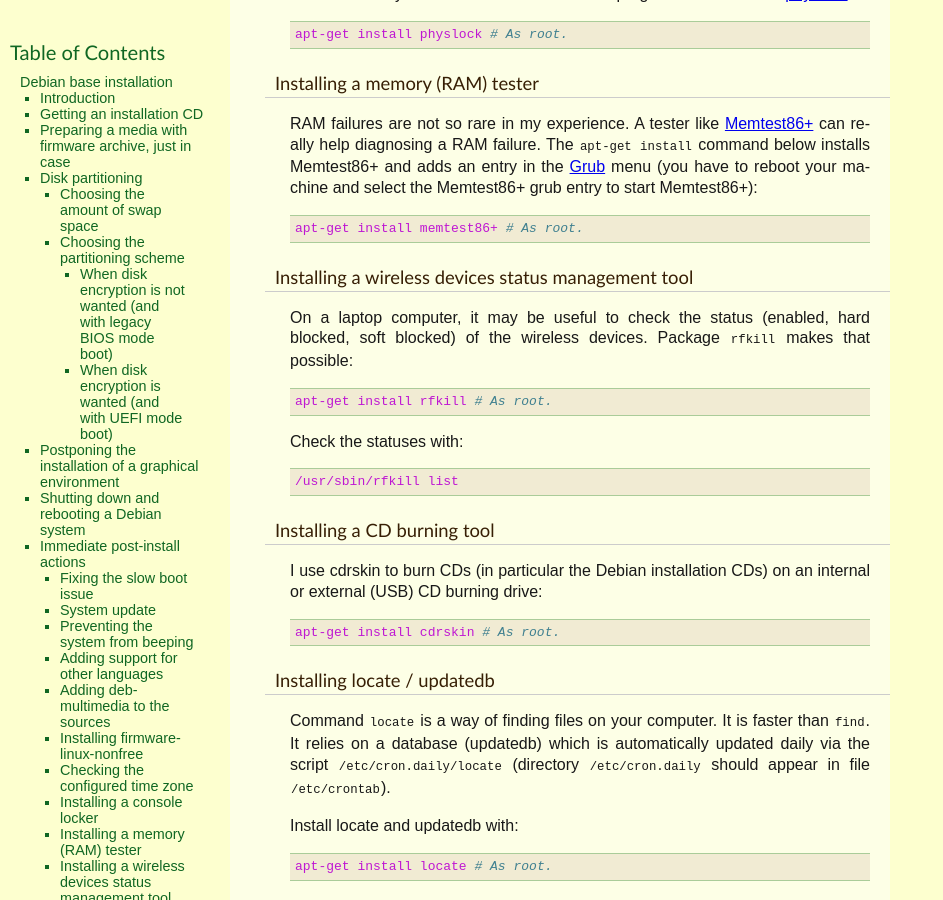
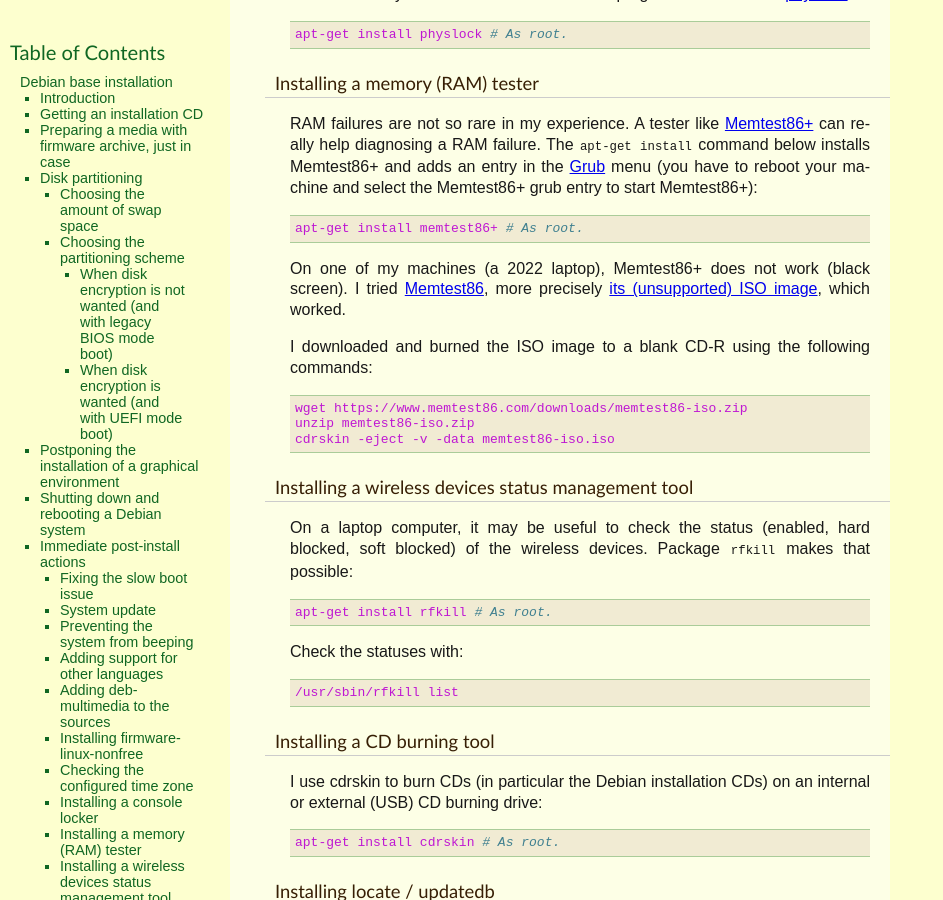
Before and after one commit to thierr26/thierr26_personal_notes_sphinx_sources, a Sphinx documentation site: the page built from source/debian_base_install.rst, in a window 1280 px wide and 900 px high, scrolled down 7070 px. Shown: the whole window, without its empty margins (0-943 px from the left). Built offline with Sphinx 7.4.7, drawn with Linux system fonts in a browser that asks for light colours.

Commit message:
Mention Memtest86 as an alternative to Memtest86+

```diff
--- a/source/debian_base_install.rst
+++ b/source/debian_base_install.rst
@@ -446,6 +446,18 @@
 
   apt-get install memtest86+ # As root.
 
+On one of my machines (a 2022 laptop), Memtest86+ does not work (black screen).
+I tried `Memtest86 <https://www.memtest86.com/>`_, more precisely `its
+(unsupported) ISO image <https://www.memtest86.com/tech_booting-cd-dvd.html>`_,
+which worked.
+
+I downloaded and burned the ISO image to a blank CD-R using the following
+commands::
+
+  wget https://www.memtest86.com/downloads/memtest86-iso.zip
+  unzip memtest86-iso.zip
+  cdrskin -eject -v -data memtest86-iso.iso
+
 
 Installing a wireless devices status management tool
 ~~~~~~~~~~~~~~~~~~~~~~~~~~~~~~~~~~~~~~~~~~~~~~~~~~~~
```
